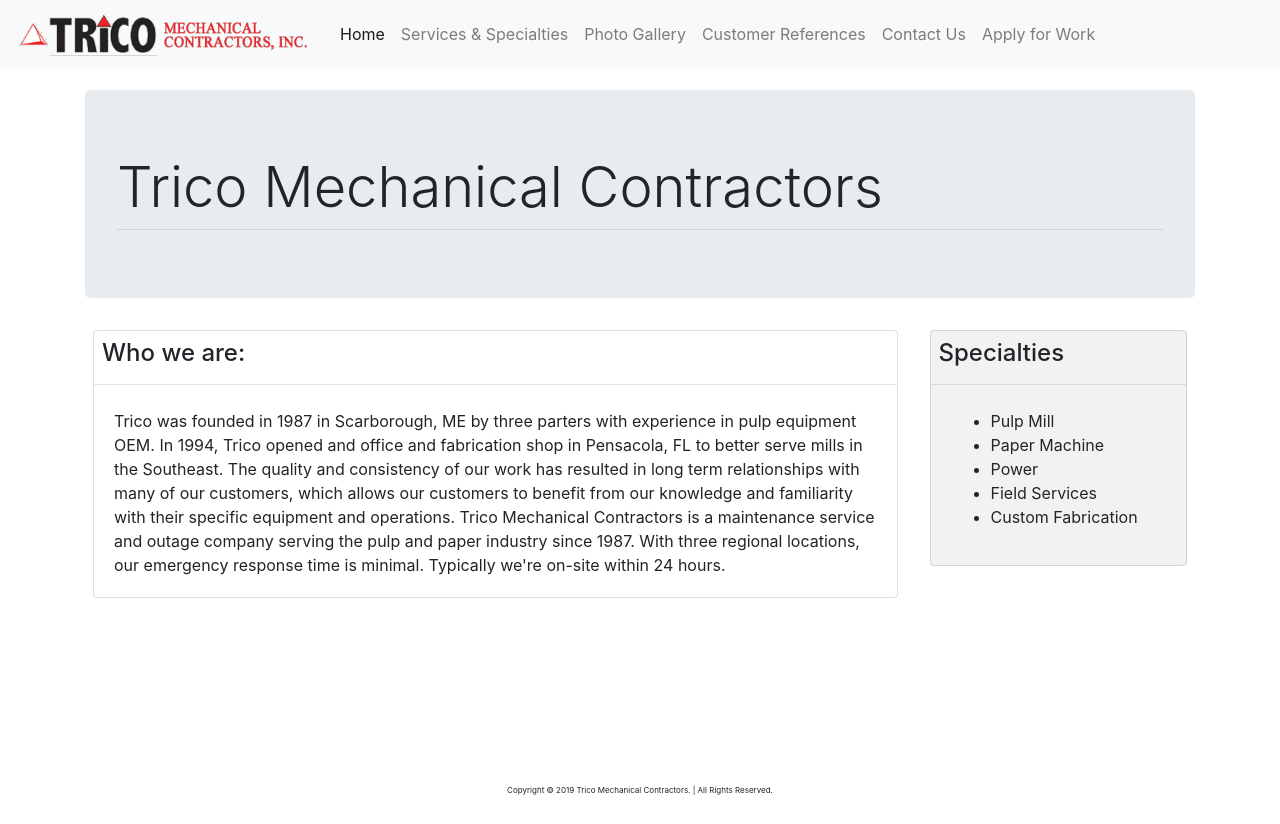
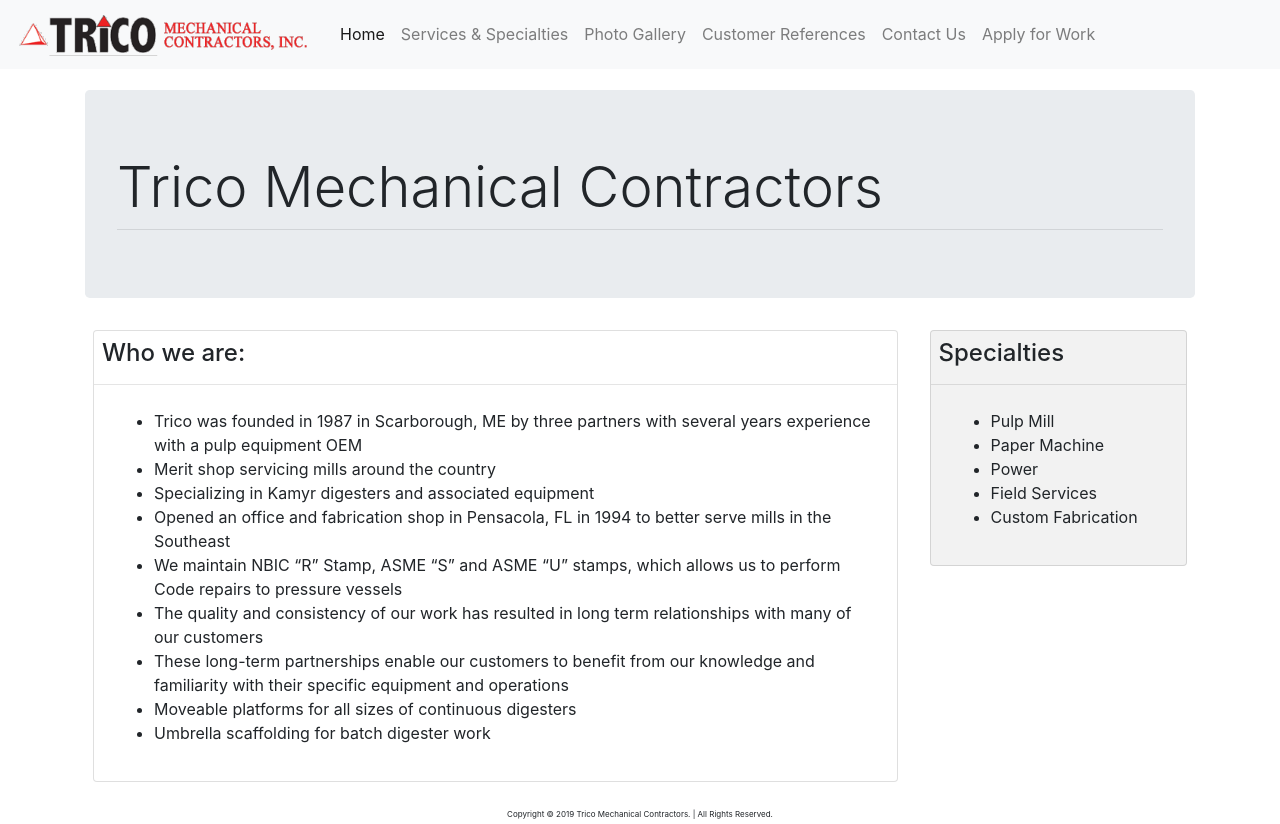
Before and after one commit to tricomechanical/trico, an Angular app: page / in a window 1280 px wide. Before the commit the page ends 800 px from the top, so only its background shows below. Built offline with nearby package versions, Linux system fonts and the light colour scheme.

Commit message:
Updated home page with new information

```diff
--- a/src/app/pages/home/home.component.html
+++ b/src/app/pages/home/home.component.html
@@ -7,9 +7,17 @@
     </div>
     <div class="home-body-wrapper">
         <card class="who-we-are-card" [cardTitle]="'Who we are:'" [cardClass]="'who-we-are-card'">
-            <p class="card-text">
-                {{ whoWeAreText }}
-            </p>
+            <ul>
+                <li>Trico was founded in 1987 in Scarborough, ME by three partners with several years experience with a pulp equipment OEM</li>
+                <li>Merit shop servicing mills around the country</li>
+                <li>Specializing in Kamyr digesters and associated equipment</li>
+                <li>Opened an office and fabrication shop in Pensacola, FL in 1994 to better serve mills in the Southeast</li>
+                <li>We maintain NBIC “R” Stamp, ASME “S” and ASME “U” stamps, which allows us to perform Code repairs to pressure vessels</li>
+                <li>The quality and consistency of our work has resulted in long term relationships with many of our customers</li>
+                <li>These long-term partnerships enable our customers to benefit from our knowledge and familiarity with their specific equipment and operations</li>
+                <li>Moveable platforms for all sizes of continuous digesters</li>
+                <li>Umbrella scaffolding for batch digester work</li>
+            </ul>
         </card>
         <card class="specialties-card" [cardTitle]="'Specialties'"
                 [cardClass]="'specialties-card'" [darkerBackground]="true">
--- a/src/app/pages/home/home.component.ts
+++ b/src/app/pages/home/home.component.ts
@@ -9,13 +9,6 @@
 
     constructor() { }
 
-    public whoWeAreText: string = `Trico was founded in 1987 in Scarborough, ME by three parters with experience in pulp equipment OEM.
-        In 1994, Trico opened and office and fabrication shop in Pensacola, FL to better serve mills in the Southeast.
-        The quality and consistency of our work has resulted in long term relationships with many of our customers,
-        which allows our customers to benefit from our knowledge and familiarity with their specific equipment and operations.\n\n
-        Trico Mechanical Contractors is a maintenance service and outage company serving the pulp and paper industry since 1987.
-        With three regional locations, our emergency response time is minimal. Typically we're on-site within 24 hours.`;
-
     ngOnInit() {
     }
 
--- a/src/app/pages/specialties/specialties.component.html
+++ b/src/app/pages/specialties/specialties.component.html
@@ -6,10 +6,10 @@
     </div>
     <div class="specialties-wrapper">
         <card class="services-card" [cardClass]="'sercices-card'">
-            <p class="card-text">
+            <p>
                 Trico owns 6 fully stocked tool trailers along with an extensive stock of specialty equipment.<br/>
             </p>
-            <ul class="card-text">
+            <ul>
                 <li>We have automatic overlay equipment that we use on small overlay jobs</li>
                 <li>We also have our own heating equipment for preheating weld joints</li>
                 <li>Merit shop servicing mills around the country</li>
```
